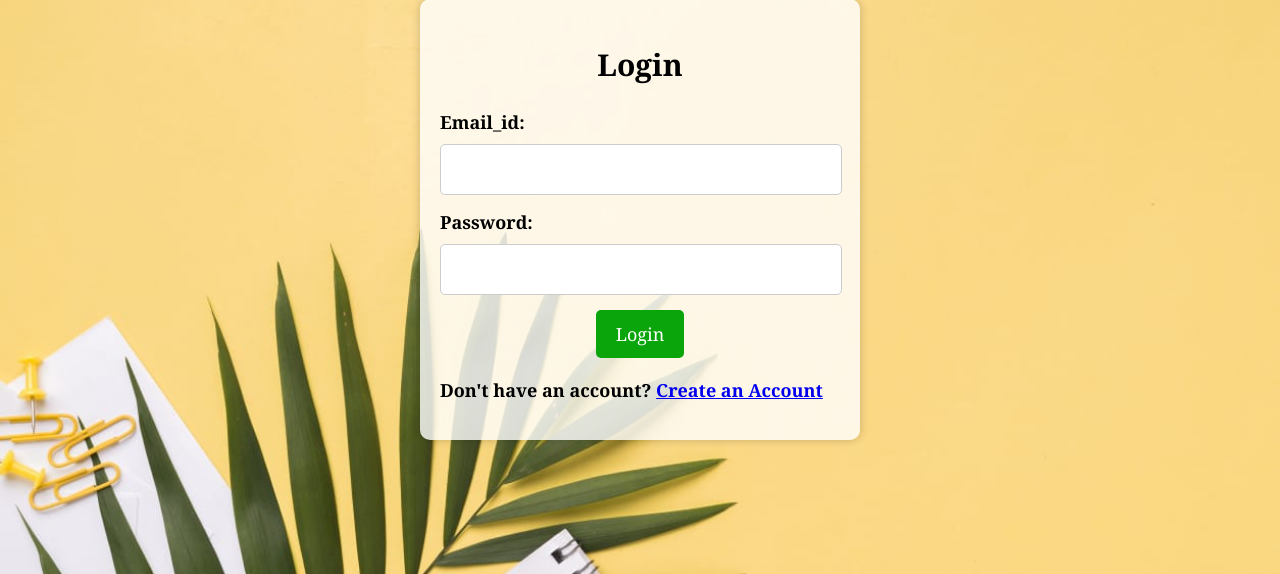
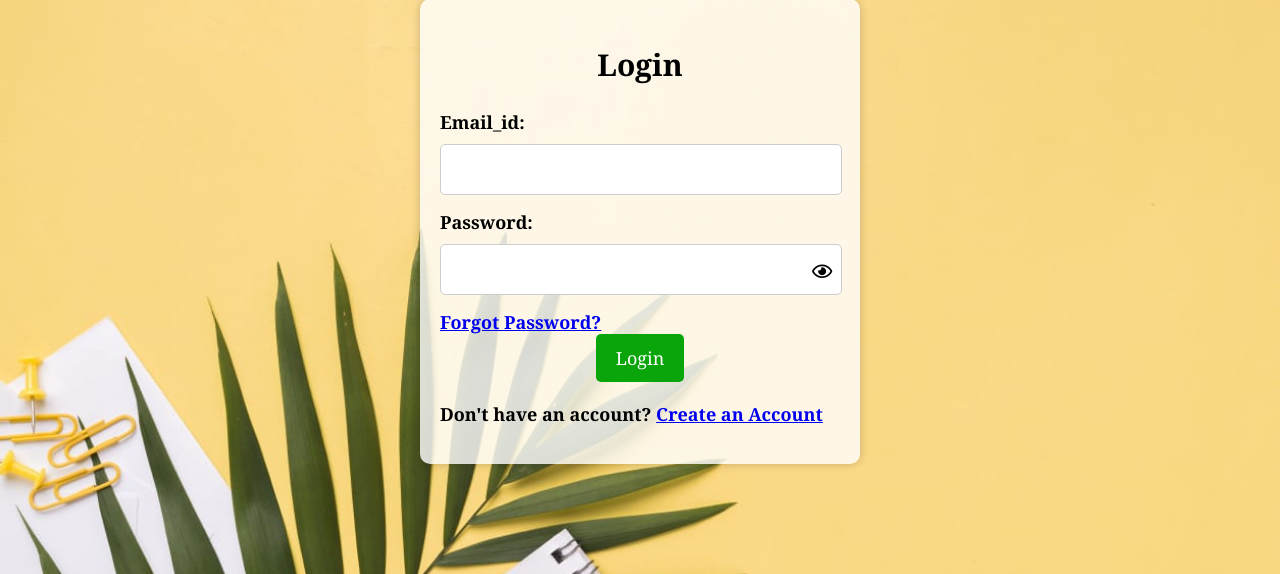
Before and after one commit to saranyagajendran/Personalised-blog, a Flask app: page /login in a window 1280 px wide. Shown: the part 129-703 px from the top of the page. Run offline with Flask 3, Linux system fonts and the light colour scheme; some libraries are stand-ins or nearby versions.

Commit message:
fp updated

```diff
--- a/app.py
+++ b/app.py
@@ -2,10 +2,17 @@ from flask import Flask, render_template, request,session,flash,redirect,url_for
 from flask_pymongo import PyMongo,MongoClient
 import os
 from werkzeug.security import generate_password_hash, check_password_hash
+from flask_mail import Mail, Message
+import secrets,datetime
+
 app = Flask(__name__)
 app.secret_key="Meghana123"
-app.config["MONGO_URI"] = "mongodb://localhost:27017/sample"
-mongo =PyMongo(app)
+app.config['MAIL_SERVER'] = 'smtp.gmail.com'
+app.config['MAIL_PORT'] = 587
+app.config['MAIL_USE_TLS'] = True
+app.config['MAIL_USERNAME'] = os.getenv('email')
+app.config['MAIL_PASSWORD'] =os.getenv('password')
+mail = Mail(app)
 from dotenv import load_dotenv
 
 
@@ -16,6 +23,7 @@ def config():
 app.config["MONGO_URI"] = os.getenv('mongo_url')
 client=MongoClient(os.getenv('mongo_url'))
 db=client['Blog']
+tdb=client['token']
 
 @app.route('/',methods=["GET","POST"])
 def home():
@@ -34,14 +42,33 @@ def home():
             # mongo.db.user.insert_one({"name":name,"phone_no":phone_no,"email":email,"password":hash_pass})
             return render_template('home.html')
         else:
-            flash("User already exists!!.Please login to continue","danger")
+            flash("User already exists!!.Please login to continue")
             return redirect(url_for('login'))
    else:
             return render_template('home.html')
 
+@app.route('/forgot-password')
+def forgot():
+    return render_template('forgotpass.html')
+
+@app.route('/reset-password',methods=['GET','POST'])
+def reset():
+    if request.method=='POST':
+        user = db.user.find_one({'email': request.form['email']})
+        if user:
+            token=secrets.token_urlsafe(32)
+            msg = Message('Password Reset Link', sender=os.getenv('email'), recipients=user['email'])
+            msg.body = f"Click the link to reset your password: https://personalblog.com/reset-password?token={token}"
+            mail.send(msg)
+            tdb.reset.insert_one({'email':user['email'],'token':token,'timestamp':datetime.datetime.now()})
+            return "Password reset link sent successfully!"
+        else:
+            return ("User not Registered. please enter your registered emial")
+
+
+
 @app.route('/register')
 def register():
-
     return render_template('register.html')
 
 @app.route('/login')
--- a/templates/ex.html
+++ b/templates/ex.html
@@ -117,7 +117,7 @@
             <div class="password-container">
                 <label for="password">Password:</label>
                 <input type="password" id="password" name="password" required>
-                <span class="toggle-password" onclick="togglePasswordVisibility()">👁️</span>
+                <span class="toggle-password" onclick="togglePasswordVisibility()">fa-eye   </span>
             </div>
             <div class="button-container">
                 <button type="submit">Login</button>
--- a/templates/login.html
+++ b/templates/login.html
@@ -4,16 +4,23 @@
 <head>
     <meta charset="UTF-8">
     <meta name="viewport" content="width=device-width, initial-scale=1.0">
+    <link rel="stylesheet" href="https://cdnjs.cloudflare.com/ajax/libs/font-awesome/5.13.0/css/all.min.css">
     <title>Login Page</title>
     <style>
         body {
-            font-family: Arial, sans-serif; /* Change font family */
-            text-align: center; /* Center align the content */
-            background-image: url('/static/bgr.jpeg'); /* Set background image */
-            background-size: cover; /* Cover the entire viewport */
+            font-family: Arial, sans-serif;
+            /* Change font family */
+            text-align: center;
+            /* Center align the content */
+            background-image: url('/static/bgr.jpeg');
+            /* Set background image */
+            background-size: cover;
+            /* Cover the entire viewport */
 
-            margin: 0; /* Remove default margin */
-            padding: 0; /* Remove default padding */
+            margin: 0;
+            /* Remove default margin */
+            padding: 0;
+            /* Remove default padding */
         }
 
         .dashboard {
@@ -23,17 +30,24 @@
         }
 
         form {
-            width: 400px; /* Set width for form container */
-            margin: 0 auto; /* Center align horizontally */
-            padding: 20px; /* Add padding */
-            background-color: rgba(255, 255, 255, 0.8); /* Add background color with opacity */
-            border-radius: 10px; /* Add border radius */
-            box-shadow: 0 0 10px rgba(0, 0, 0, 0.2); /* Add shadow */
-            text-align: left; /* Left align form elements */
+            width: 400px;
+            /* Set width for form container */
+            margin: 0 auto;
+            /* Center align horizontally */
+            padding: 20px;
+            /* Add padding */
+            background-color: rgba(255, 255, 255, 0.8);
+            /* Add background color with opacity */
+            border-radius: 10px;
+            /* Add border radius */
+            box-shadow: 0 0 10px rgba(0, 0, 0, 0.2);
+            /* Add shadow */
+            text-align: left;
+            /* Left align form elements */
             font-family: Cambria, Cochin, Georgia, Times, 'Times New Roman', serif;
         }
 
-        h2{
+        h2 {
             font-size: 30px;
             text-align: center;
 
@@ -49,11 +63,16 @@
 
         input[type="text"],
         input[type="password"] {
-            width: 95%; /* Make inputs full-width */
-            padding: 10px; /* Add padding for inputs */
-            margin-bottom: 15px; /* Add bottom margin for inputs */
-            border-radius: 5px; /* Add border radius */
-            border: 1px solid #ccc; /* Add border */
+            width: 95%;
+            /* Make inputs full-width */
+            padding: 10px;
+            /* Add padding for inputs */
+            margin-bottom: 15px;
+            /* Add bottom margin for inputs */
+            border-radius: 5px;
+            /* Add border radius */
+            border: 1px solid #ccc;
+            /* Add border */
             font-family: Cambria, Cochin, Georgia, Times, 'Times New Roman', serif;
             font-size: larger;
         }
@@ -85,7 +104,8 @@
         }
 
         a:hover {
-            text-decoration: underline; /* Add underline on hover */
+            text-decoration: underline;
+            /* Add underline on hover */
         }
 
         .button-container {
@@ -94,6 +114,10 @@
             font-family: Cambria, Cochin, Georgia, Times, 'Times New Roman', serif;
 
             /* Center align contents */
+        }
+        .far.fa-eye {
+    margin-left: -30px;
+    cursor: pointer;
 }
 
 
@@ -114,10 +138,24 @@ background-color: #0d8513;
             <div>
                 <label for="password">Password:</label>
                 <input type="password" id="password" name="password" required>
+                <i class="far fa-eye" id="togglePassword" style="margin-left: -30px; cursor: pointer;"></i>
             </div>
-        <!-- <div class="fp">
+            <script>
+                const togglePassword = document.querySelector('#togglePassword');
+                const password = document.querySelector('#password');
+
+                togglePassword.addEventListener('click', function (e) {
+                    // Toggle the type attribute
+                    const type = password.getAttribute('type') === 'password' ? 'text' : 'password';
+                    password.setAttribute('type', type);
+
+                    // Toggle the eye slash icon
+                    this.classList.toggle('fa-eye-slash');
+                });
+            </script>
+            <div class="fp">
                 <a href="/forgot-password" class="small">Forgot Password?</a>
-        </div> -->
+            </div>
 
             <div class="button-container">
                 <button type="submit">Login</button>
```
Also changed, not shown: templates/forgotpass.html (added, +15 -0 lines), templates/home.html (+9 -0 lines), templates/register.html (+10 -0 lines). Lines whose indentation alone changed are shown as unchanged.
